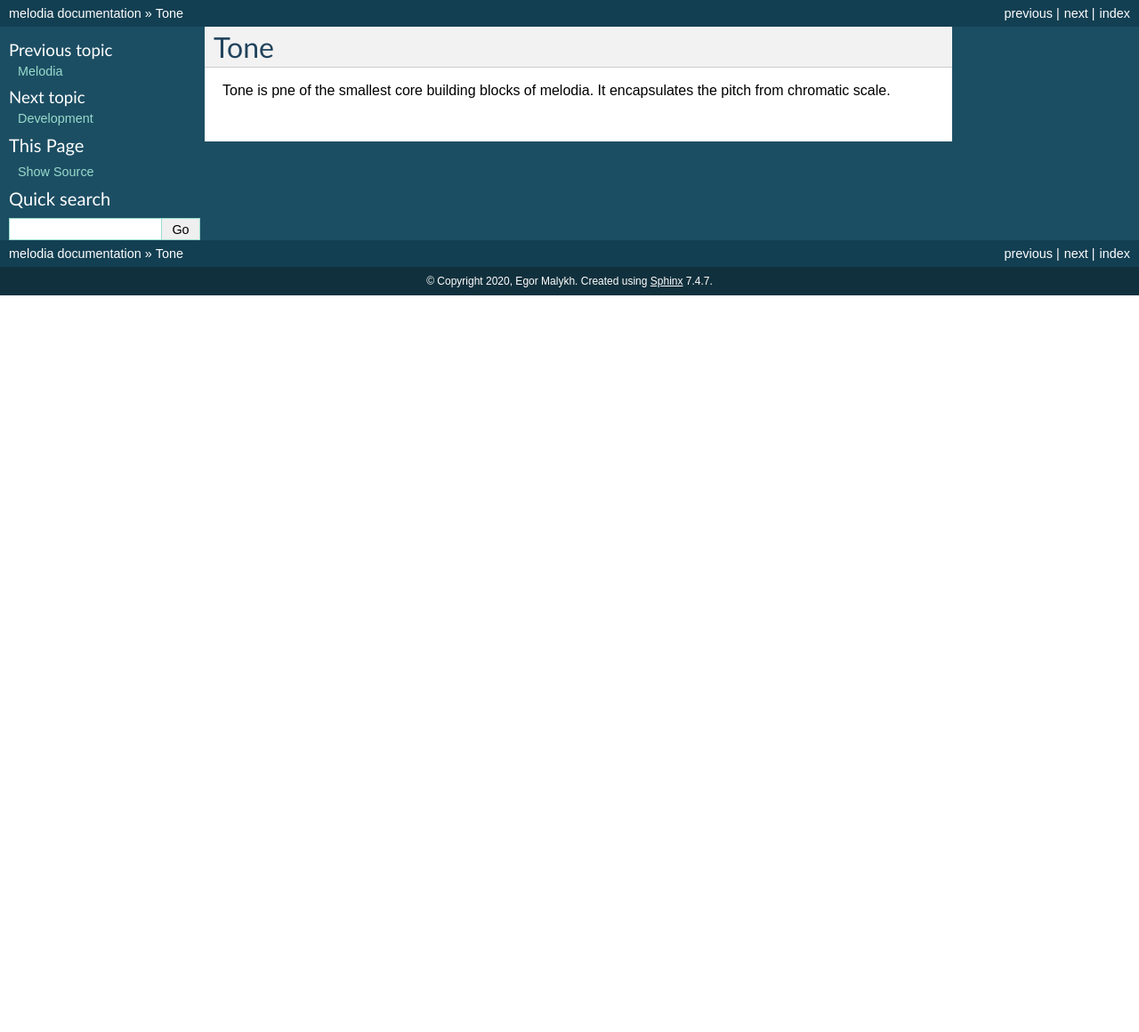
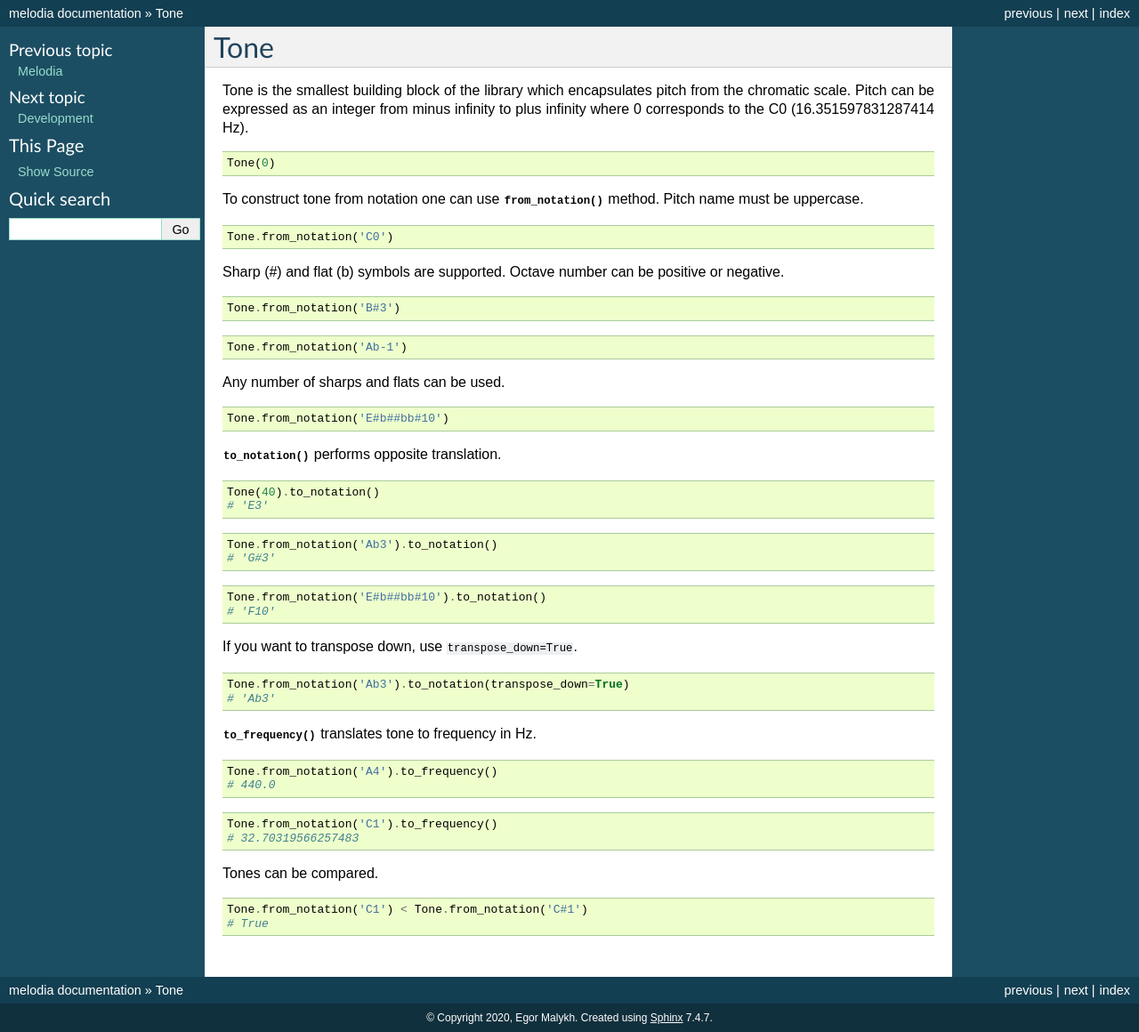
Before and after one commit to Aozhi/melodia, a Sphinx documentation site: the page built from docs/tone.rst, in a window 1280 px wide. Shown: the whole page at 89% size. Built offline with Sphinx 7.4.7, drawn with Linux system fonts in a browser that asks for light colours; before the commit the page ends 900 px from its top, so only the background shows below that.

Commit message:
enrich Tone docs

```diff
--- a/docs/tone.rst
+++ b/docs/tone.rst
@@ -1,4 +1,76 @@
 Tone
 ====
 
-Tone is pne of the smallest core building blocks of melodia. It encapsulates the pitch from chromatic scale.
+Tone is the smallest building block of the library which encapsulates pitch from the chromatic scale.
+Pitch can be expressed as an integer from minus infinity to plus infinity where 0
+corresponds to the C0 (16.351597831287414 Hz).
+
+.. code-block:: python
+
+   Tone(0)
+
+To construct tone from notation one can use :func:`~melodia.core.tone.Tone.from_notation` method.
+Pitch name must be uppercase.
+
+.. code-block:: python
+
+   Tone.from_notation('C0')
+
+Sharp (#) and flat (b) symbols are supported. Octave number can be positive or negative.
+
+.. code-block:: python
+
+   Tone.from_notation('B#3')
+
+.. code-block:: python
+
+   Tone.from_notation('Ab-1')
+
+Any number of sharps and flats can be used.
+
+.. code-block:: python
+
+   Tone.from_notation('E#b##bb#10')
+
+:func:`~melodia.core.tone.Tone.to_notation` performs opposite translation.
+
+.. code-block:: python
+
+   Tone(40).to_notation()
+   # 'E3'
+
+.. code-block:: python
+
+   Tone.from_notation('Ab3').to_notation()
+   # 'G#3'
+
+.. code-block:: python
+
+   Tone.from_notation('E#b##bb#10').to_notation()
+   # 'F10'
+
+If you want to transpose down, use ``transpose_down=True``.
+
+.. code-block:: python
+
+   Tone.from_notation('Ab3').to_notation(transpose_down=True)
+   # 'Ab3'
+
+:func:`~melodia.core.tone.Tone.to_frequency` translates tone to frequency in Hz.
+
+.. code-block:: python
+
+   Tone.from_notation('A4').to_frequency()
+   # 440.0
+
+.. code-block:: python
+
+   Tone.from_notation('C1').to_frequency()
+   # 32.70319566257483
+
+Tones can be compared.
+
+.. code-block:: python
+
+   Tone.from_notation('C1') < Tone.from_notation('C#1')
+   # True
```
